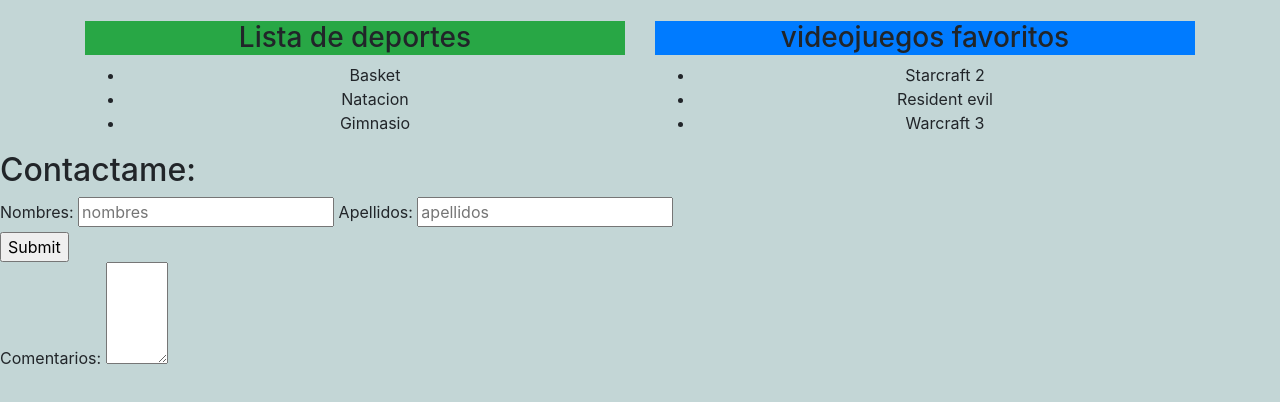
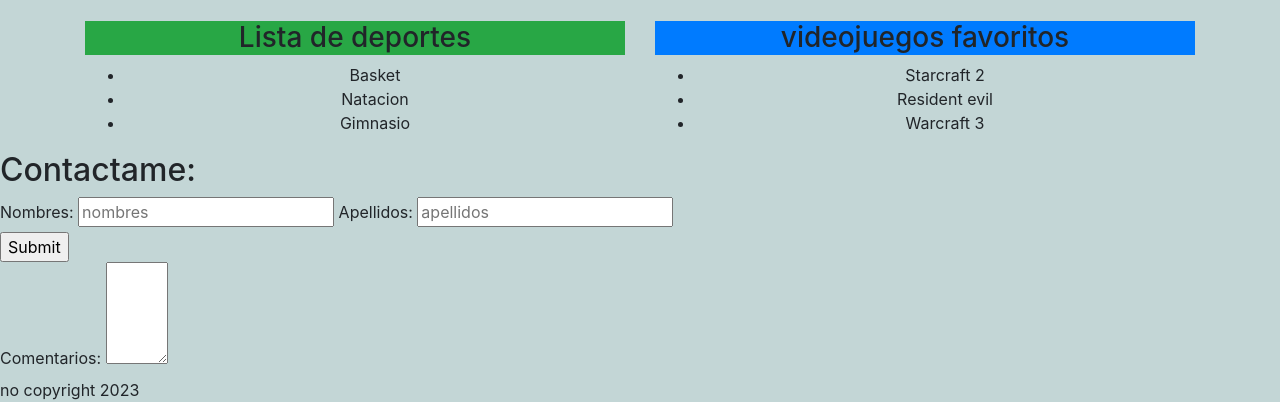
Before and after one commit to FrankMiranda31/githubtarea, a plain HTML site: page index.html in a window 1280 px wide. Shown: the part 742-1144 px from the top of the page. Before the commit the page ends 1120 px from the top, so only its background shows below. Drawn offline with nearby package versions, Linux system fonts and the light colour scheme.

Commit message:
commit 27

```diff
--- a/index.html
+++ b/index.html
@@ -114,7 +114,7 @@
 
 
     <footer>
-
+        no copyright 2023
     </footer>
 
 
```
